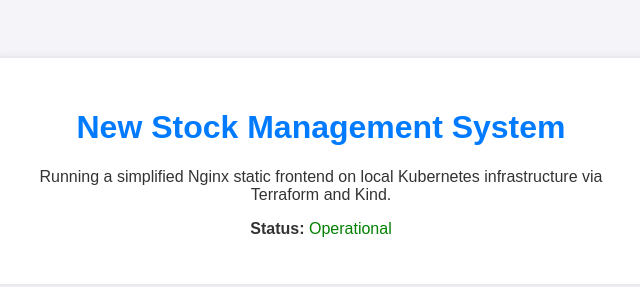
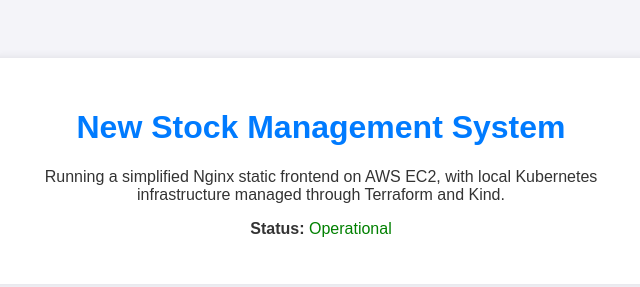
Before and after one commit to seidGH/stock, a plain HTML site: page src/frontend/index.html in a window 1280 px wide. Shown: the whole page, without its empty margins (319-959 px from the left). Drawn offline with Linux system fonts and the light colour scheme.

Commit message:
html text update

```diff
--- a/src/frontend/index.html
+++ b/src/frontend/index.html
@@ -12,9 +12,9 @@
 </head>
 <body>
     <div class="container">
-        <h1>New Stock Management System</h1>
-        <p>Running a simplified Nginx static frontend on local Kubernetes infrastructure via Terraform and Kind.</p>
-        <p><strong>Status:</strong> <span style="color: green;">Operational</span></p>
+    <h1>New Stock Management System</h1>
+    <p>Running a simplified Nginx static frontend on AWS EC2, with local Kubernetes infrastructure managed through Terraform and Kind.</p>
+    <p><strong>Status:</strong> <span style="color: green;">Operational</span></p>
     </div>
 </body>
 </html>
```
